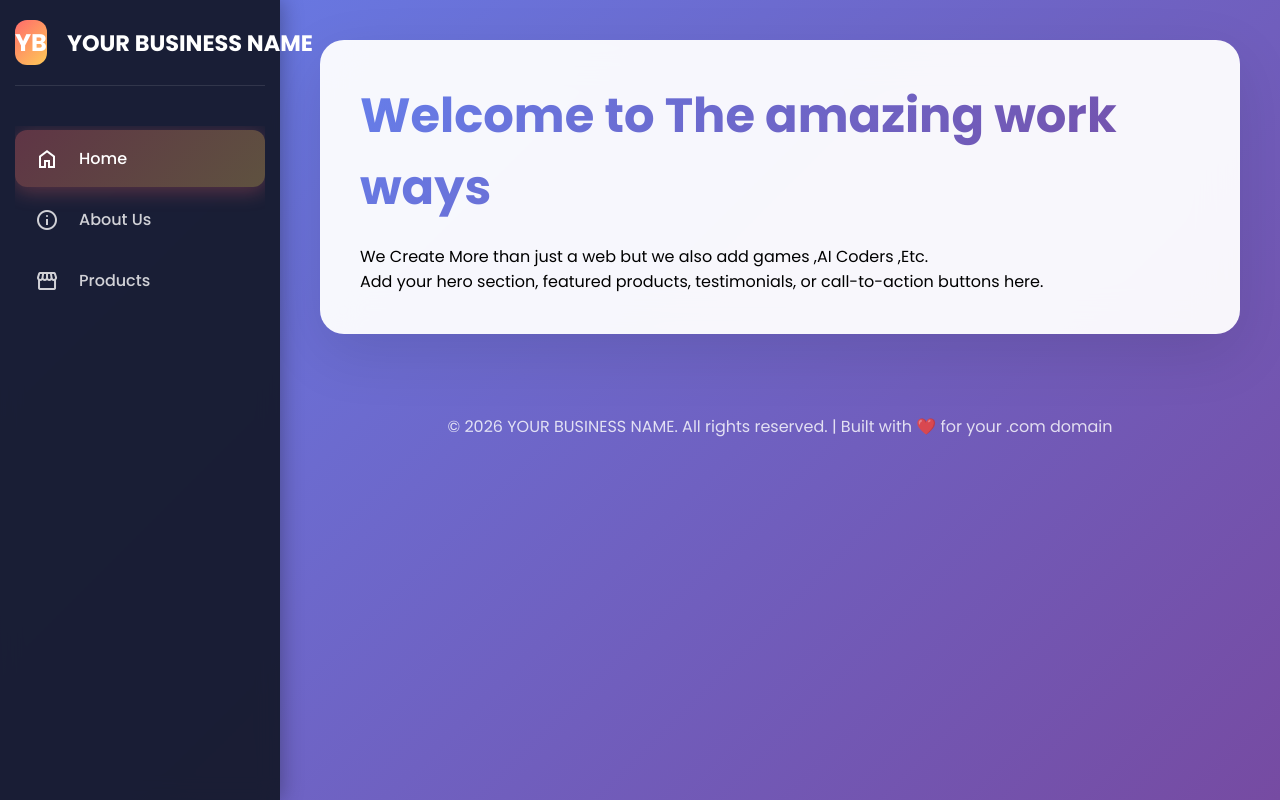
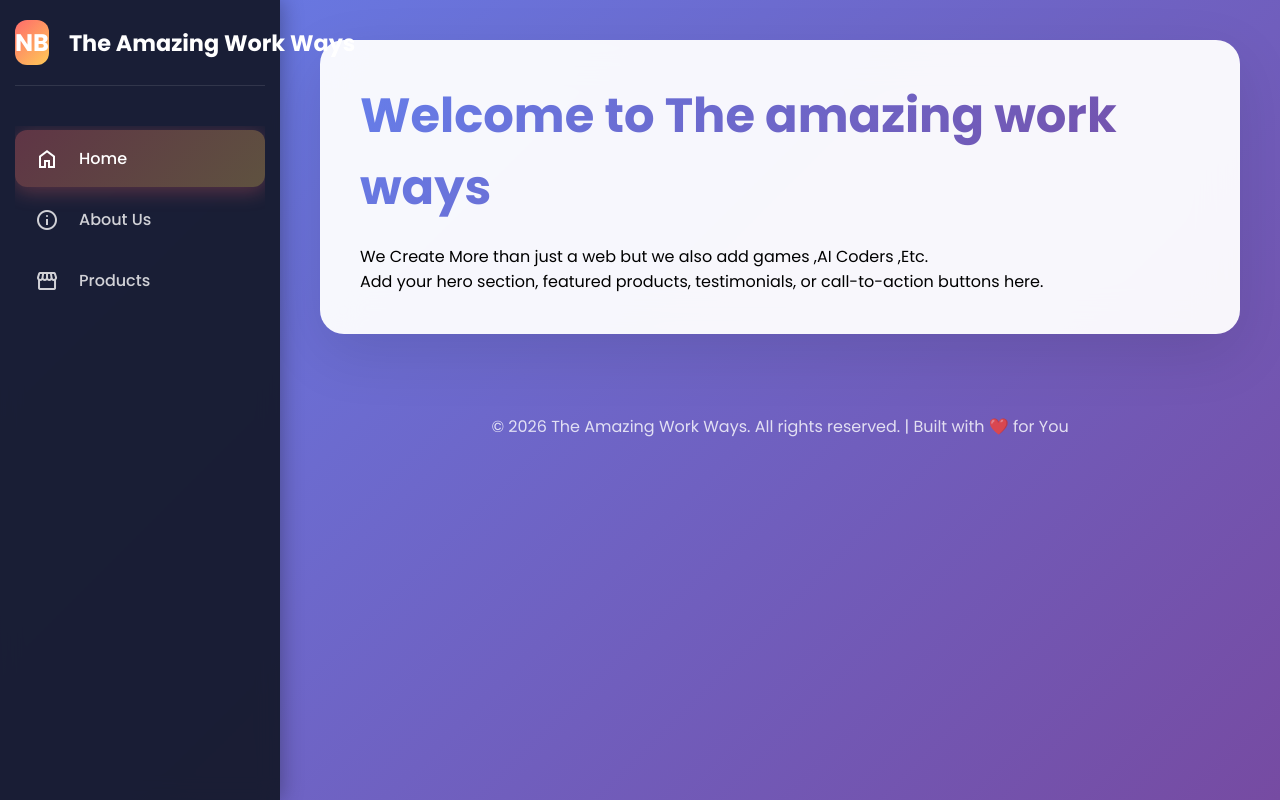
Before and after one commit to nibirbaruah2000-netizen/The-Amazing-work-ways-Web-MAIN, a plain HTML site: page index.html in a window 1280 px wide. Drawn offline with nearby package versions, Linux system fonts and the light colour scheme.

Commit message:
Update index.html

```diff
--- a/index.html
+++ b/index.html
@@ -68,7 +68,7 @@
             font-weight: bold;
         }
 
-        /* BUSINESS NAME - EDIT THIS TEXT */
+        /* BUSINESS NAME - The Amazing Work Ways */
         .sidebar-header h2 {
             color: white;
             font-size: 1.4rem;
@@ -255,8 +255,8 @@
     <nav class="sidebar" id="sidebar">
         <div class="sidebar-header">
             <!-- CHANGE "YB" TO YOUR INITIALS/LOGO -->
-            <div class="logo-icon">YB</div>
-            <h2>YOUR BUSINESS NAME</h2> <!-- EDIT YOUR BUSINESS NAME HERE -->
+            <div class="logo-icon">NB</div>
+            <h2>The Amazing Work Ways</h2> <!-- Open Now -->
         </div>
 
         <ul class="nav-links">
@@ -293,7 +293,7 @@
         <!-- ABOUT US PAGE -->
         <section id="about" class="page">
             <h1>About Us</h1>
-            <p>Tell your business story here. Include your mission, vision, team information, and what makes you unique.</p>
+            <p>We started as a simple organisation but then we got improved till now.</p>
             <p>Add images, timelines, team member cards, or achievement stats in this section.</p>
         </section>
 
@@ -305,7 +305,7 @@
         </section>
 
         <footer>
-            &copy; 2026 YOUR BUSINESS NAME. All rights reserved. | Built with ❤️ for your .com domain
+            &copy; 2026 The Amazing Work Ways. All rights reserved. | Built with ❤️ for You
         </footer>
     </main>
 
```
